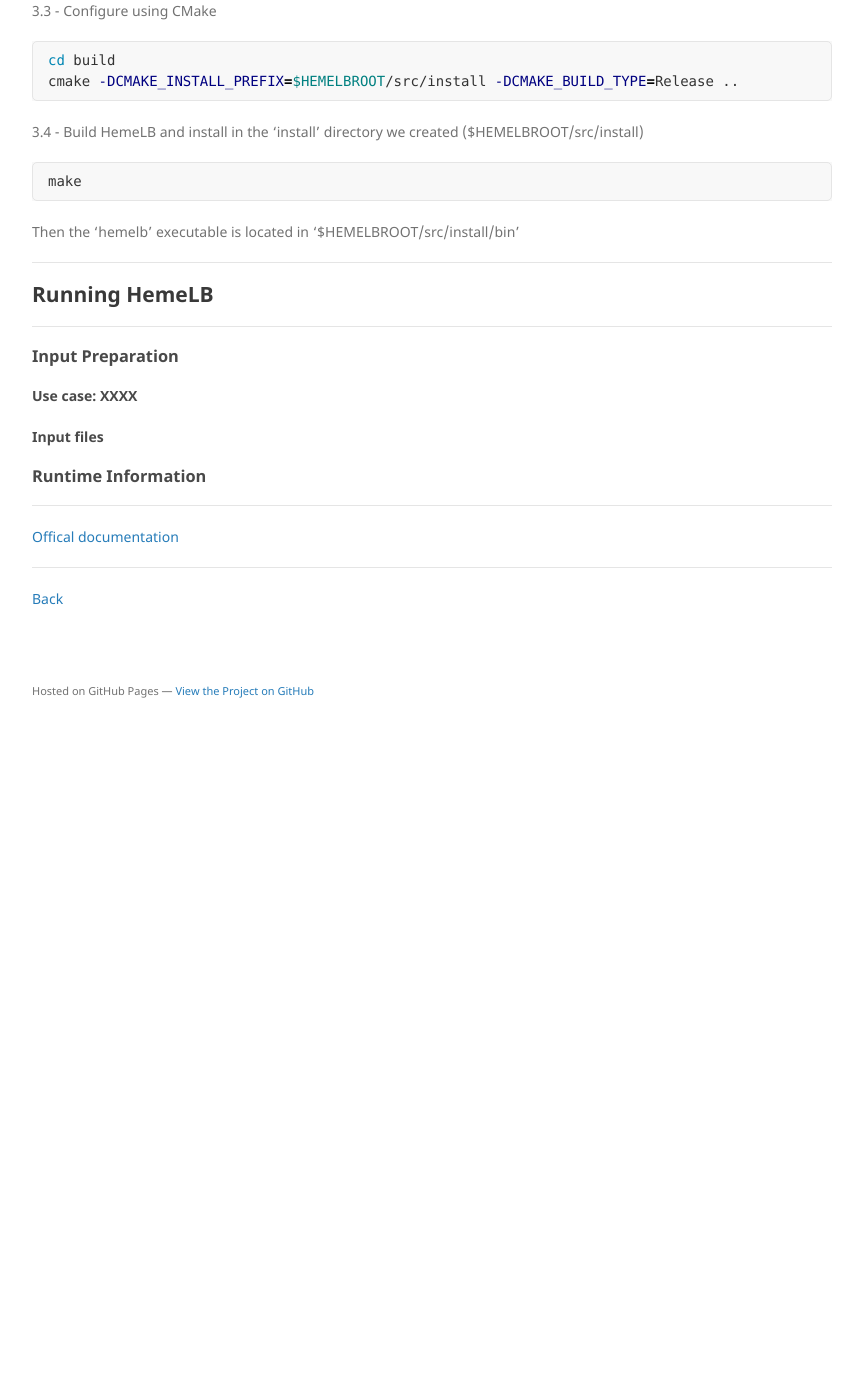
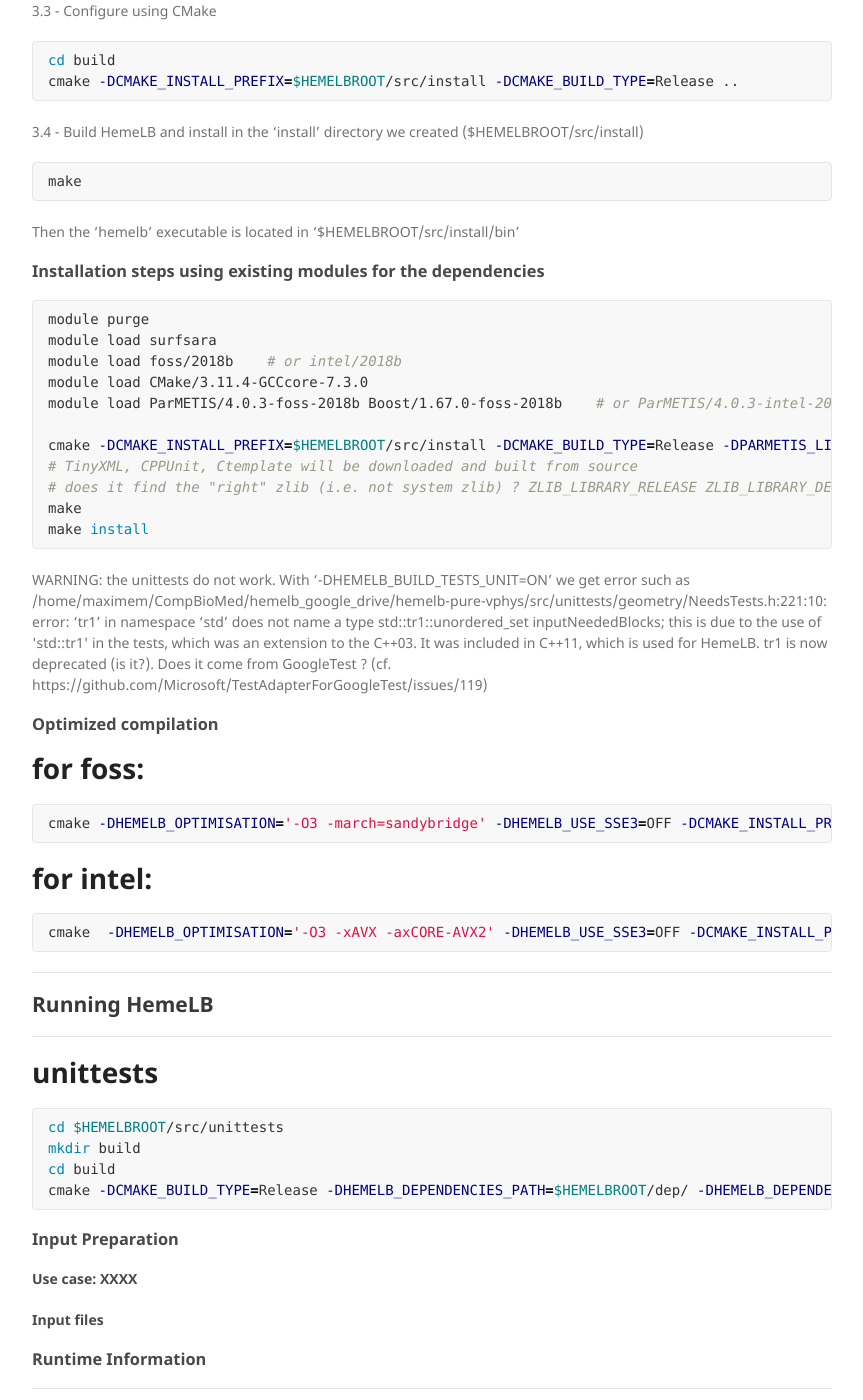
Before and after one commit to compbiomedeu/compbiomedeu.github.io, a Jekyll site: the page built from applications/HemeLB/HemeLB.md, in a window 1280 px wide and 1400 px high, scrolled down 2227 px. Shown: the whole window, without its empty margins (178-1041 px from the left). Built offline with Jekyll 4.4.1, drawn with Linux system fonts in a browser that asks for light colours; our own code applies the rules of GitHub Pages for plain Markdown files; before the commit the page ends 3005 px from its top, so only the background shows below that.

Commit message:
improving doc for HemeLB, HamoCell and Palabos

````diff
--- a/applications/HemeLB/HemeLB.md
+++ b/applications/HemeLB/HemeLB.md
@@ -116,9 +116,55 @@ make
 ```
 Then the 'hemelb' executable is located in '$HEMELBROOT/src/install/bin'
 
+
+### Installation steps using existing modules for the dependencies
+```bash
+module purge
+module load surfsara
+module load foss/2018b    # or intel/2018b
+module load CMake/3.11.4-GCCcore-7.3.0
+module load ParMETIS/4.0.3-foss-2018b Boost/1.67.0-foss-2018b    # or ParMETIS/4.0.3-intel-2018b Boost/1.67.0-intel-2018b
+
+cmake -DCMAKE_INSTALL_PREFIX=$HEMELBROOT/src/install -DCMAKE_BUILD_TYPE=Release -DPARMETIS_LIBRARY=$EBROOTPARMETIS/lib/libparmetis.a -DPARMETIS_INCLUDE_DIRS=$EBROOTPARMETIS/include -DMETIS_LIBRARY=$EBROOTPARMETIS/lib/libmetis.a -DMETIS_INCLUDE_DIRS=$EBROOTPARMETIS/include -DBoost_DIR=$EBROOTBOOST/lib -DBoost_INCLUDE_DIR=$EBROOTBOOST/include -DZLIB_LIBRARY=$EBROOTZLIB/lib/libz.a -DZLIB_INCLUDE_DIR=$EBROOTZLIB/include ..
+# TinyXML, CPPUnit, Ctemplate will be downloaded and built from source
+# does it find the "right" zlib (i.e. not system zlib) ? ZLIB_LIBRARY_RELEASE ZLIB_LIBRARY_DEBUG
+make
+make install
+```
+
+WARNING: the unittests do not work.
+       With '-DHEMELB_BUILD_TESTS_UNIT=ON'
+        we get error such as
+          /home/maximem/CompBioMed/hemelb_google_drive/hemelb-pure-vphys/src/unittests/geometry/NeedsTests.h:221:10: error: ‘tr1’ in namespace ‘std’ does not name a type
+          std::tr1::unordered_set<site_t> inputNeededBlocks;
+        this is due to the use of 'std::tr1' in the tests, which was an extension to the C++03. It was included in C++11, which is used for HemeLB. tr1 is now deprecated (is it?). Does it come from GoogleTest ? (cf. https://github.com/Microsoft/TestAdapterForGoogleTest/issues/119)
+
+
+
+### Optimized compilation
+# for foss:
+```bash
+cmake -DHEMELB_OPTIMISATION='-O3 -march=sandybridge' -DHEMELB_USE_SSE3=OFF -DCMAKE_INSTALL_PREFIX=$HEMELBROOT/src/install -DCMAKE_BUILD_TYPE=Release -DPARMETIS_LIBRARY=$EBROOTPARMETIS/lib/libparmetis.a -DPARMETIS_INCLUDE_DIRS=$EBROOTPARMETIS/include -DMETIS_LIBRARY=$EBROOTPARMETIS/lib/libmetis.a -DMETIS_INCLUDE_DIRS=$EBROOTPARMETIS/include -DBoost_DIR=$EBROOTBOOST/lib -DBoost_INCLUDE_DIR=$EBROOTBOOST/include -DZLIB_LIBRARY=$EBROOTZLIB/lib/libz.a -DZLIB_INCLUDE_DIR=$EBROOTZLIB/include ..
+```
+
+# for intel:
+```bash
+cmake  -DHEMELB_OPTIMISATION='-O3 -xAVX -axCORE-AVX2' -DHEMELB_USE_SSE3=OFF -DCMAKE_INSTALL_PREFIX=$HEMELBROOT/src/install -DCMAKE_BUILD_TYPE=Release -DPARMETIS_LIBRARY=$EBROOTPARMETIS/lib/libparmetis.a -DPARMETIS_INCLUDE_DIRS=$EBROOTPARMETIS/include -DMETIS_LIBRARY=$EBROOTPARMETIS/lib/libmetis.a -DMETIS_INCLUDE_DIRS=$EBROOTPARMETIS/include -DBoost_DIR=$EBROOTBOOST/lib -DBoost_INCLUDE_DIR=$EBROOTBOOST/include -DZLIB_LIBRARY=$EBROOTZLIB/lib/libz.a -DZLIB_INCLUDE_DIR=$EBROOTZLIB/include -DCMAKE_CXX_COMPILER=$EBROOTICC/bin/icpc -DCMAKE_C_COMPILER=$EBROOTICC/bin/icc ..
+```
+
 ---
 ## Running HemeLB
 ---
+# unittests
+```bash
+cd $HEMELBROOT/src/unittests
+mkdir build
+cd build
+cmake -DCMAKE_BUILD_TYPE=Release -DHEMELB_DEPENDENCIES_PATH=$HEMELBROOT/dep/ -DHEMELB_DEPENDENCIES_INSTALL_PATH=$HEMELBROOT/dep/install ..
+```
+
+
+
 
 ### Input Preparation
 
````
Also changed, not shown: applications/HemoCell/HemoCell.md (+5 -3 lines), applications/Palabos/Palabos.md (+1 -0 lines).
